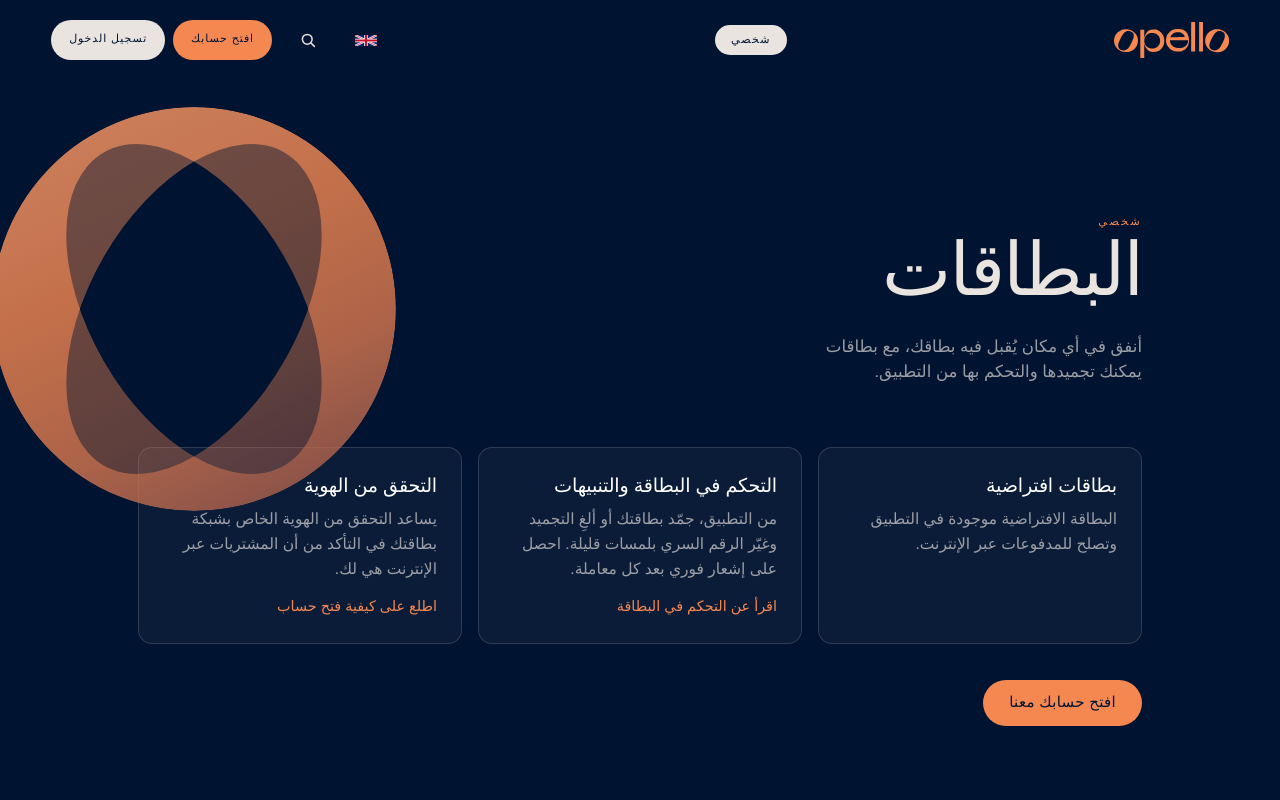
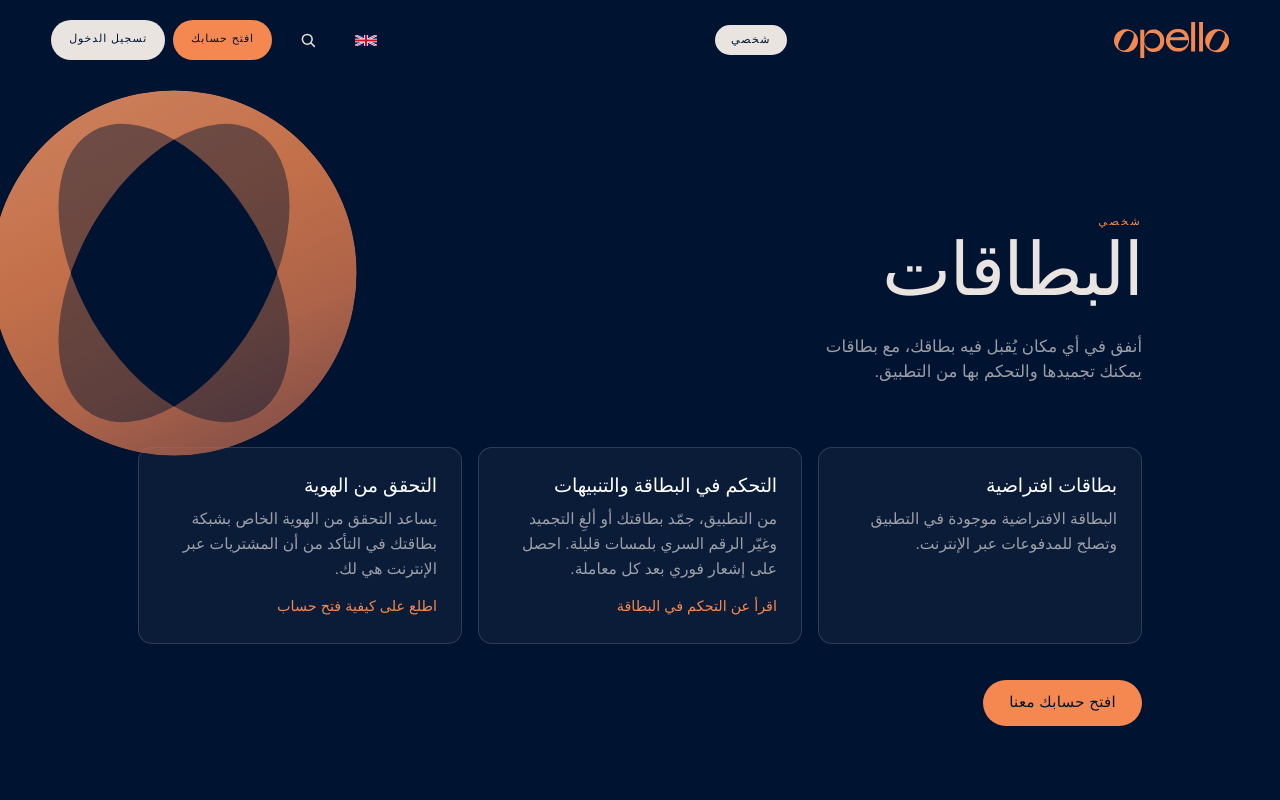
Before and after one commit to opello-uk/website, a SvelteKit app: page /studio/ar/cards/ in a window 1280 px wide. Shown: the top 800 px of the page. Built offline with nearby package versions, Linux system fonts and the light colour scheme.

Commit message:
RTL: lift hero ring clear of the first card row on Arabic pages
🪂 Generated with [Skydive](https://skydive.com)

```diff
--- a/src/routes/studio/[lang]/[slug]/+page.svelte
+++ b/src/routes/studio/[lang]/[slug]/+page.svelte
@@ -107,6 +107,13 @@
 		width: 100%;
 		height: 100%;
 		display: block;
+	}
+	/* RTL: the mirrored ring hangs over the first card's text at 1440; lift and
+	   shrink it slightly so its lower edge clears the card row (LTR pages keep
+	   the baseline-size ring) */
+	:global([dir="rtl"]) .ring {
+		top: -48px;
+		width: min(40vw, 380px);
 	}
 	.copy {
 		position: relative;
```
